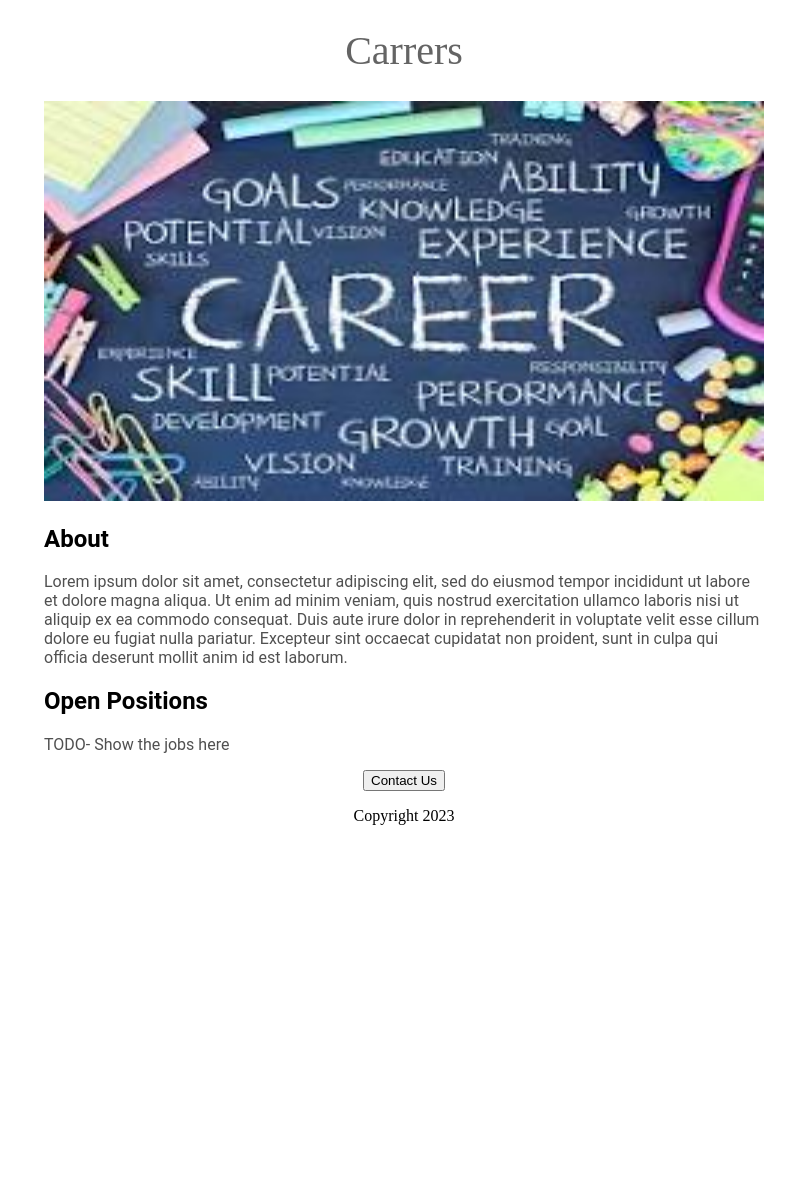
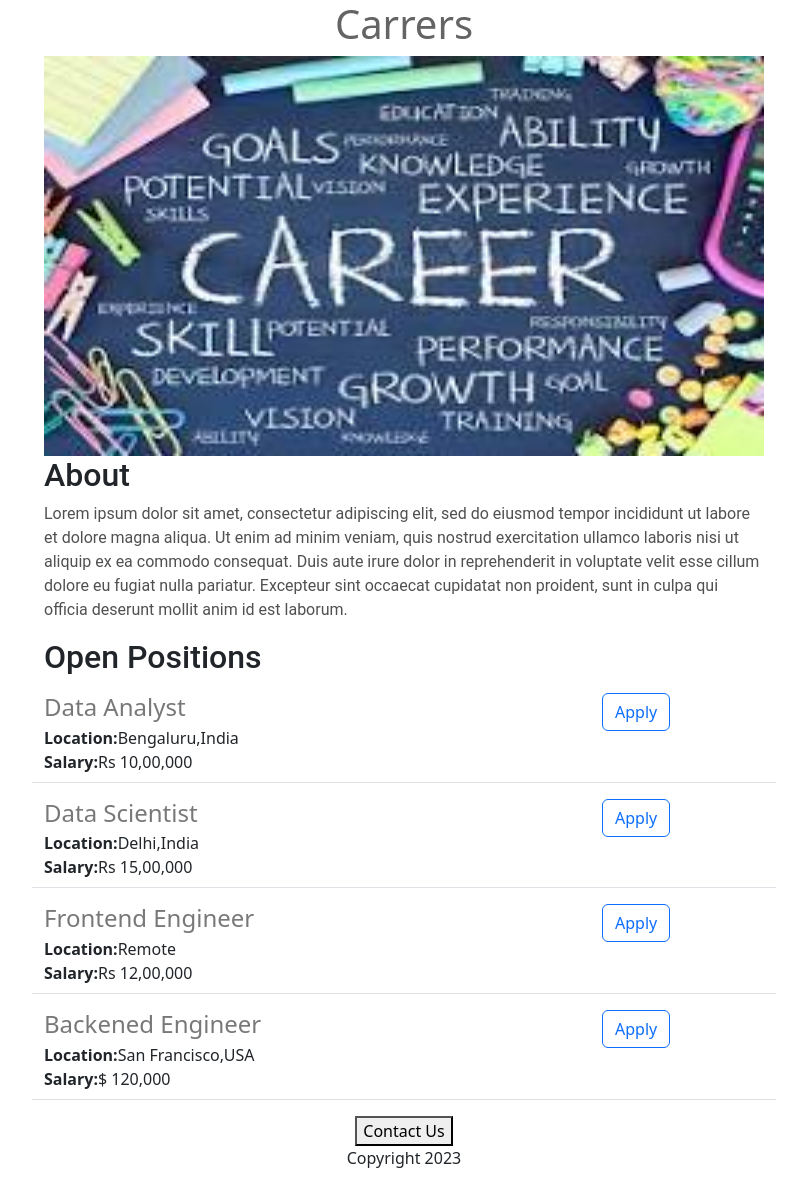
Before and after one commit to khushbu0501/carrers-website, a Flask app: page / in a window 1280 px wide. Shown: the whole page, without its empty margins (236-1043 px from the left). Before the commit the page ends 825 px from the top, so only its background shows below. Run offline with Flask 3, Linux system fonts and the light colour scheme.

Commit message:
Added dynamic data and api route

```diff
--- a/app.py
+++ b/app.py
@@ -1,10 +1,41 @@
-from flask import Flask,render_template
+from flask import Flask,render_template, jsonify
 
 app = Flask(__name__)
 
+JOBS = [
+  {
+    'id':1,
+    'title':'Data Analyst',
+    'location':'Bengaluru,India',
+    'salary':'Rs 10,00,000'
+  },
+  {
+    'id':2,
+    'title':'Data Scientist',
+    'location':'Delhi,India',
+    'salary':'Rs 15,00,000'
+  },
+  {
+    'id':3,
+    'title':'Frontend Engineer',
+    'location':'Remote',
+    'salary':'Rs 12,00,000'
+  },
+  {
+    'id':4,
+    'title':'Backened Engineer',
+    'location':'San Francisco,USA',
+    'salary':'$ 120,000'
+  }
+]
+
 @app.route("/")
 def hello_world():
-  return render_template('home.html')
+  return render_template('home.html',jobs=JOBS)
+
+@app.route("/api/jobs")
+def list_jobs():
+  return jsonify(JOBS)
 
 
 if __name__ == "__main__":
--- a/templates/home.html
+++ b/templates/home.html
@@ -1,7 +1,11 @@
 <!DOCTYPE html>
 <html>
   <head>
+    <meta charset="utf-8">
+    <meta name="viewport" content="width=device-width, initial-scale=1">
     <title>Carrers</title>
+        <link href="https://cdn.jsdelivr.net/npm/bootstrap@5.3.0/dist/css/bootstrap.min.css" rel="stylesheet" integrity="sha384-9ndCyUaIbzAi2FUVXJi0CjmCapSmO7SnpJef0486qhLnuZ2cdeRhO02iuK6FUUVM" crossorigin="anonymous">
+
     <style>
       h1{
         font-size:40px;
@@ -41,12 +45,18 @@
     <p class="bodytext">Lorem ipsum dolor sit amet, consectetur adipiscing elit, sed do eiusmod tempor incididunt ut labore et dolore magna aliqua. Ut enim ad minim veniam, quis nostrud exercitation ullamco laboris nisi ut aliquip ex ea commodo consequat. Duis aute irure dolor in reprehenderit in voluptate velit esse cillum dolore eu fugiat nulla pariatur. Excepteur sint occaecat cupidatat non proident, sunt in culpa qui officia deserunt mollit anim id est laborum.</p>
 
     <h2>Open Positions</h2>
-    <p class="bodytext">TODO- Show the jobs here</p>
+    <p>
+      {% for job in jobs %}
+         {% include 'jobitem.html' %}
+      {% endfor %}
+       </div>
+    </p>
+
       <div style="text-align:center;" >
     <button>Contact Us</button>
         <p>Copyright 2023</p>
       </div>
-    </div>
+
 
   </body>
 </html>
--- /dev/null
+++ b/templates/jobitem.html
@@ -0,0 +1,21 @@
+<div class="border-bottom row"  style="margin-bottom:16px; padding-bottom:8px;">
+  <div class="col-9">
+    <h4
+     style="color:rgb(120,120,120,120); margin-bottom:4px;">
+      {{job['title']}}
+    </h4>
+       <div>
+          <b>Location:</b>{{job['location']}}
+        </div>
+     {% if 'salary' in job %}
+        <div>
+          <b>Salary:</b>{{job['salary']}}
+        </div>
+        {% endif %}
+
+  </div>
+  <div class="col-3">
+    <button type="button" class="btn btn-outline-primary">Apply</button>
+      </div>
+
+</div>
```
